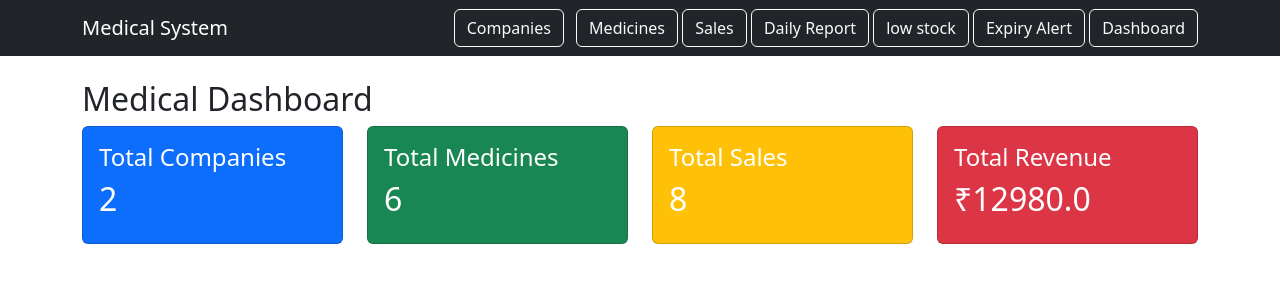
After one commit to mitvr006/Projects, a Django app: page / in a window 1280 px wide. The commit adds this page. Shown: the top 300 px of the page. Run offline with Django 5.2, Linux system fonts and the light colour scheme; data comes from the database, SQL or seed files in the repository.

Commit message:
Added dashboard with total companies, medicines, sales and revenue stats

```diff
--- a/medicines/urls.py
+++ b/medicines/urls.py
@@ -16,4 +16,5 @@ urlpatterns = [
     path('reports/daily/', views.daily_report, name='daily_report'),
     path('reports/low_stock/', views.low_stock, name='low_stock'),
     path('reports/expiry_alert/', views.expiry_alert, name='expiry_alert'),
+    path('', views.dashboard, name='dashboard'),
 ]
--- a/medicines/views.py
+++ b/medicines/views.py
@@ -171,3 +171,20 @@ def expiry_alert(request):
     return render(request, 'reports/expiry_alert.html', {
         'medicines': medicines
     })
+
+
+def dashboard(request):
+    total_companies = Company.objects.count()
+
+    total_medicines = Medicine.objects.count()
+
+    total_sales = Sale.objects.count()
+
+    total_revenue = Sale.objects.aggregate(Sum('total_price'))['total_price__sum'] or 0
+
+    return render(request, 'dashboard.html', {
+        'total_companies': total_companies,
+        'total_medicines': total_medicines,
+        'total_sales': total_sales,
+        'total_revenue': total_revenue
+    })
--- a/templates/base.html
+++ b/templates/base.html
@@ -16,6 +16,7 @@
       <a class="btn btn-outline-light" href="{% url 'daily_report' %}">Daily Report</a>
       <a class="btn btn-outline-light" href="{% url 'low_stock' %}">low stock</a>
       <a class="btn btn-outline-light" href="{% url 'expiry_alert' %}">Expiry Alert</a>
+      <a class="btn btn-outline-light" href="{% url 'dashboard' %}">Dashboard</a>
     </div>
   </div>
 </nav>
--- /dev/null
+++ b/templates/dashboard.html
@@ -0,0 +1,38 @@
+{% extends 'base.html' %}
+{% block content %}
+
+<h2>Medical Dashboard</h2>
+
+<div class="row">
+
+<div class="col-md-3">
+<div class="card bg-primary text-white p-3">
+<h4>Total Companies</h4>
+<h2>{{ total_companies }}</h2>
+</div>
+</div>
+
+<div class="col-md-3">
+<div class="card bg-success text-white p-3">
+<h4>Total Medicines</h4>
+<h2>{{ total_medicines }}</h2>
+</div>
+</div>
+
+<div class="col-md-3">
+<div class="card bg-warning text-white p-3">
+<h4>Total Sales</h4>
+<h2>{{ total_sales }}</h2>
+</div>
+</div>
+
+<div class="col-md-3">
+<div class="card bg-danger text-white p-3">
+<h4>Total Revenue</h4>
+<h2>₹{{ total_revenue }}</h2>
+</div>
+</div>
+
+</div>
+
+{% endblock %}
```
